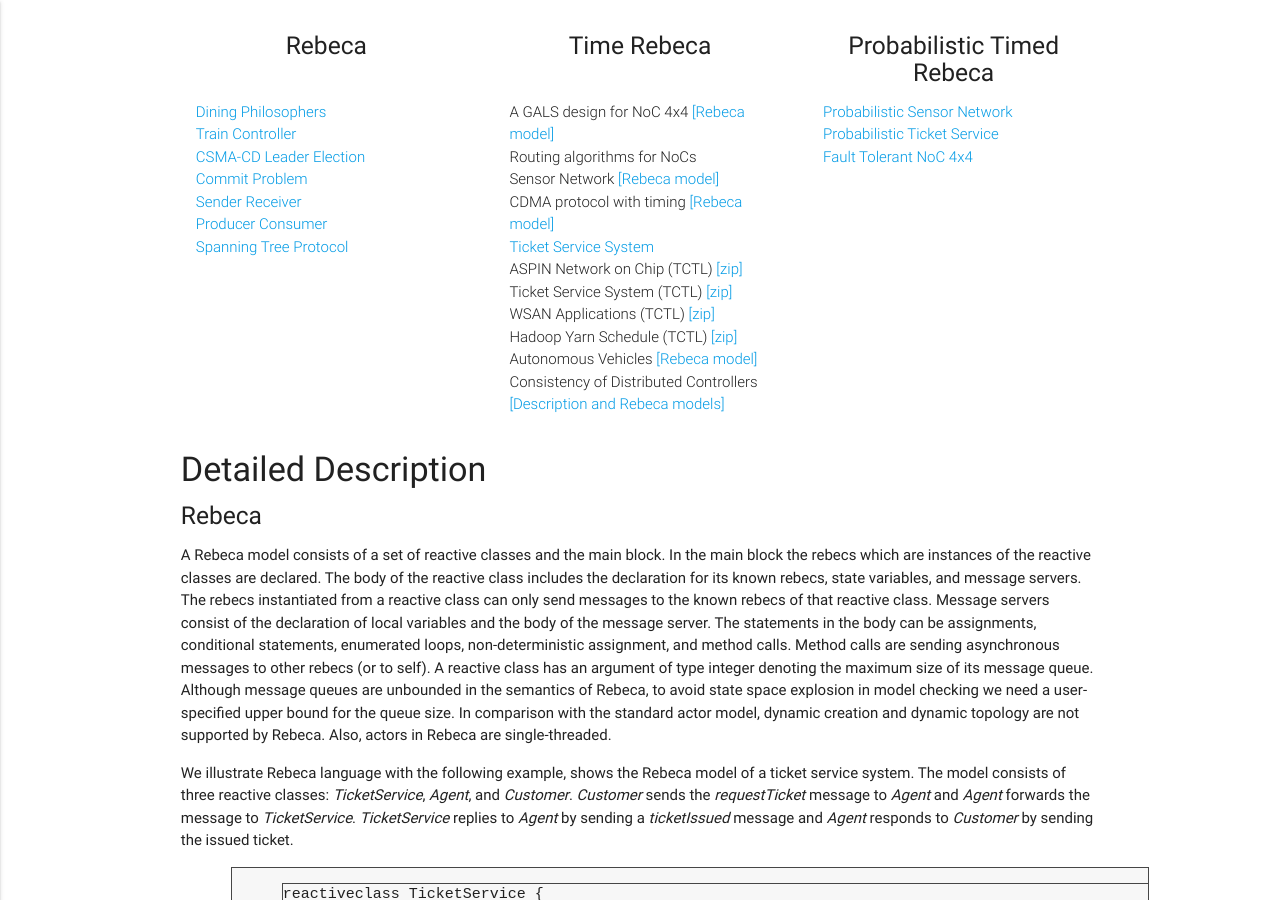
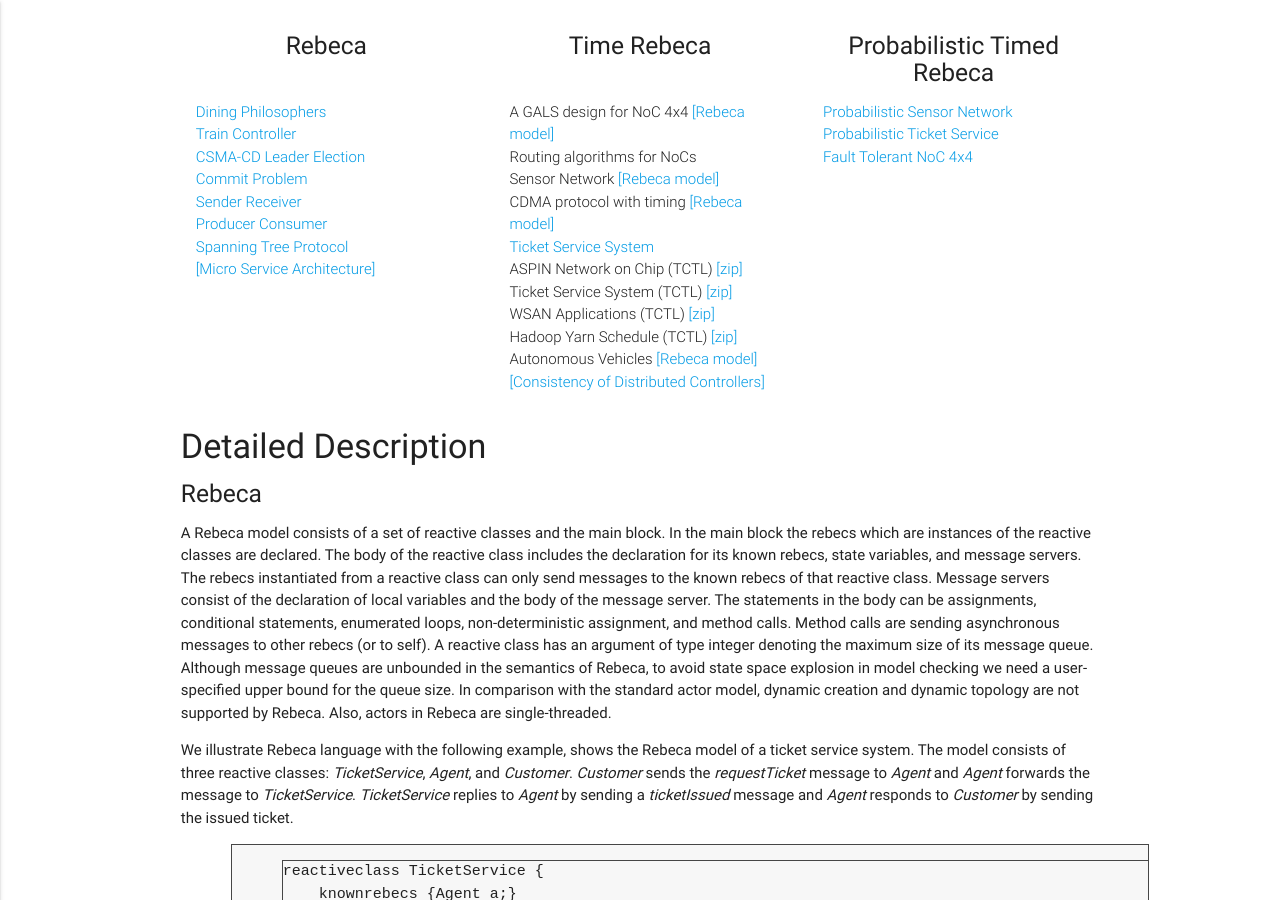
Before and after one commit to rebeca-lang/rebeca-lang.github.io, a Jekyll site: the page built from Rebeca.md, in a window 1280 px wide and 900 px high, scrolled down 710 px. Built offline with Jekyll 4.4.1, drawn with Linux system fonts in a browser that asks for light colours.

Commit message:
Change the folder of Rebeca examples

```diff
--- a/Rebeca.md
+++ b/Rebeca.md
@@ -15,14 +15,15 @@ To illustrate how models can be developed in Rebeca family language, we provided
     <h2 class="center light-blue-text"><i class="material-icons"></i></h2>
     <h5 class="center">Rebeca<br/><br/></h5>
     <p class="light">
-	    <a href="{{ "/allprojects/SysfierExamples/DiningPhilosophers" | relative_url }}">Dining Philosophers</a> <br/>
-	    <a href="{{ "/allprojects/SysfierExamples/TrainController" | relative_url }}">Train Controller</a><br/>
-	    <a href="{{ "/allprojects/SysfierExamples/CSMACD" | relative_url }}">CSMA-CD</a>
-	    <a href="{{ "/allprojects/SysfierExamples/LeaderElection" | relative_url }}">Leader Election</a><br/>
-	    <a href="{{ "/allprojects/SysfierExamples/CommitProblem" | relative_url }}">Commit Problem</a><br/>
-	    <a href="{{ "/allprojects/SysfierExamples/SenderReceiver" | relative_url }}">Sender Receiver</a><br/>
-	    <a href="{{ "/allprojects/SysfierExamples/ProducerConsumer" | relative_url }}">Producer Consumer</a><br/>
-	    <a href="{{ "/allprojects/SysfierExamples/SpanningTreeProtocol" | relative_url }}">Spanning Tree Protocol</a><br/>
+	    <a href="{{ "/projects/CoreRebecaExamples/DiningPhilosophers" | relative_url }}">Dining Philosophers</a> <br/>
+	    <a href="{{ "/projects/CoreRebecaExamples/TrainController" | relative_url }}">Train Controller</a><br/>
+	    <a href="{{ "/projects/CoreRebecaExamples/CSMACD" | relative_url }}">CSMA-CD</a>
+	    <a href="{{ "/projects/CoreRebecaExamples/LeaderElection" | relative_url }}">Leader Election</a><br/>
+	    <a href="{{ "/projects/CoreRebecaExamples/CommitProblem" | relative_url }}">Commit Problem</a><br/>
+	    <a href="{{ "/projects/CoreRebecaExamples/SenderReceiver" | relative_url }}">Sender Receiver</a><br/>
+	    <a href="{{ "/projects/CoreRebecaExamples/ProducerConsumer" | relative_url }}">Producer Consumer</a><br/>
+	    <a href="{{ "/projects/CoreRebecaExamples/SpanningTreeProtocol" | relative_url }}">Spanning Tree Protocol</a><br/>
+        <a href="{{ "/projects/CoreRebecaExamples/MicroServiceArchitecture" | relative_url }}">[Micro Service Architecture]</a><br/>
 	</p>
   </div>
 </div>
@@ -41,7 +42,7 @@ To illustrate how models can be developed in Rebeca family language, we provided
 	    WSAN Applications (TCTL) <a href="{{ "/assets/projects/TARO/case-studies/tinyos-prop.zip" | relative_url }}">[zip]</a><br/>
 	    Hadoop Yarn Schedule (TCTL) <a href="{{ "/assets/projects/TARO/case-studies/yarn-prop.zip" | relative_url }}">[zip]</a><br/>
 	    Autonomous Vehicles <a href="{{ "/assets/projects/TARO/case-studies/AutonomousVehicles.rebeca" | relative_url }}">[Rebeca model]</a><br/>
-	    Consistency of Distributed Controllers <a href="{{ "/allprojects/DistributedControllers" | relative_url }}">[Description and Rebeca models]</a><br/>
+	    <a href="{{ "/allprojects/DistributedControllers" | relative_url }}">[Consistency of Distributed Controllers]</a><br/>
 	</p>
   </div>
 </div>
```
